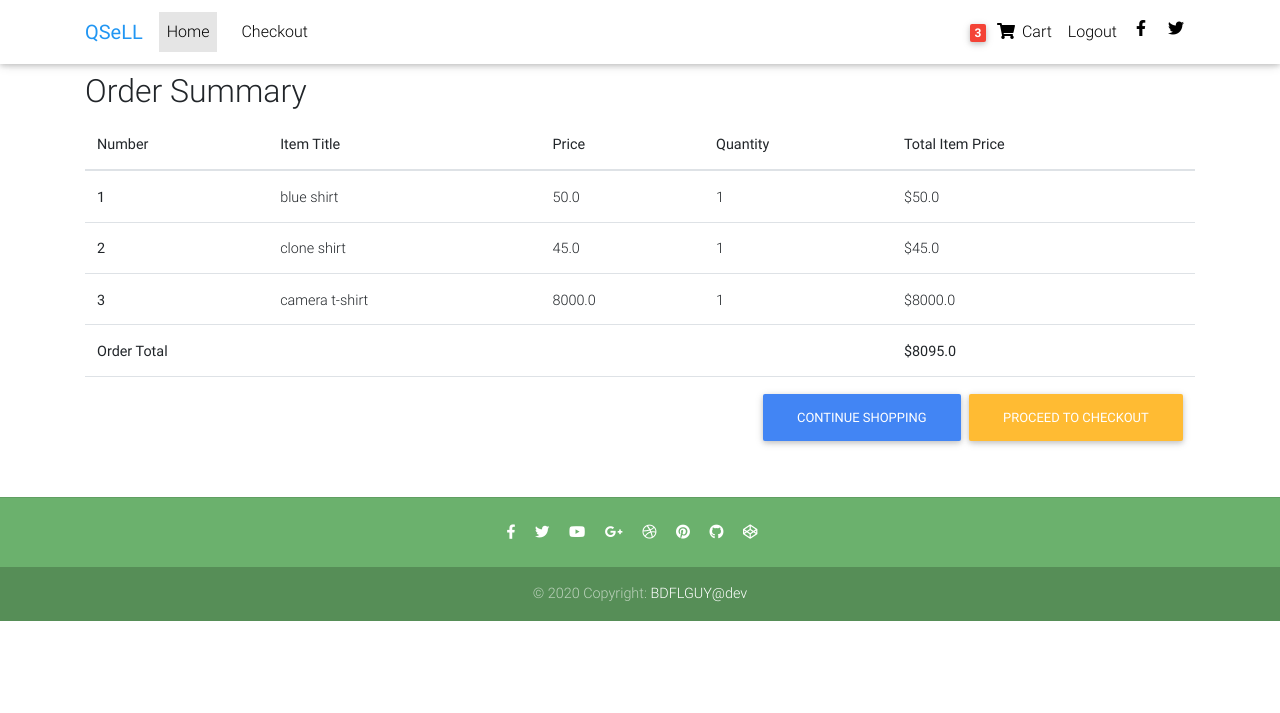
After one commit to chromosems/kibShop, a Django app: page /order-summary/ in a window 1280 px wide. The commit adds this page. Shown: the top 713 px of the page. Run offline with Django 3.2, Linux system fonts and the light colour scheme; a user stored in the database is signed in; data comes from the database, SQL or seed files in the repository; both versions use the stored data as it was after the commit; some libraries are stand-ins or nearby versions.

Commit message:
second push

```diff
--- a/products/models.py
+++ b/products/models.py
@@ -7,6 +7,7 @@ CATEGORY_CHOICES = (
     ('S', 'Shirt'),
     ('SW', 'Sport wear'),
     ('OW', 'Outwear'),
+    ('S', 'Security'),
 
 )
 
@@ -57,6 +58,20 @@ class OrderItem(models.Model):
     def __str__(self):
         return f"{self.quantity} of {self.item.title}"
 
+    def get_total_item_price(self):
+        return self.quantity * self.item.price
+
+    def get_total_discount_item_price(self):
+        return self.quantity * self.item.discount.price
+
+    def get_amount_saved(self):
+        return self.get_total_item_price() - self.get_total_discount_item_price()
+
+    def get_final_price(self):
+        if self.item.discount_price:
+            return self.get_total_discount_item_price()
+        return self.get_total_item_price()
+
 
 class Order(models.Model):
     user = models.ForeignKey(settings.AUTH_USER_MODEL, on_delete=models.CASCADE)
@@ -67,3 +82,9 @@ class Order(models.Model):
 
     def __str__(self):
         return self.user.username
+
+    def get_total(self):
+        total = 0
+        for order_item in self.items.all():
+            total += order_item.get_final_price()
+        return total
--- a/products/templates/base.html
+++ b/products/templates/base.html
@@ -1,4 +1,5 @@
 {% load static %}
+{% load cart_template_tags %}
 <html lang="en">
 
 <head>
@@ -43,21 +44,6 @@
         height: 100vh;
       }
     }
-
-
-
-
-
-
-
-
-
-
-
-
-
-
-
 
 
 
@@ -108,8 +94,8 @@
             <ul class="navbar-nav nav-flex-icons">
                 {% if request.user.is_authenticated %}
                 <li class="nav-item">
-                    <a class="nav-link waves-effect">
-                        <span class="badge red z-depth-1 mr-1"> 1 </span>
+                    <a href="{% url 'core:order-summary' %}" class="nav-link waves-effect">
+                        <span class="badge red z-depth-1 mr-1"> {{ request.user | cart_item_count }} </span>
                         <i class="fas fa-shopping-cart"></i>
                         <span class="clearfix d-none d-sm-inline-block"> Cart </span>
                     </a>
@@ -240,6 +226,14 @@
 
 
 
+
+
+
+
+
+
+
+
 </script>
 </body>
 
--- /dev/null
+++ b/products/templates/order_summary.html
@@ -0,0 +1,68 @@
+{% extends 'base.html' %}
+{% load static %}
+
+{% block content %}
+<div class="container">
+    <div class="table-responsive text-nowrap">
+        <h2>Order Summary</h2>
+
+        <table class="table">
+            <thead>
+            <tr>
+                <th scope="col">Number</th>
+                <th scope="col">Item Title</th>
+                <th scope="col">Price</th>
+                <th scope="col">Quantity</th>
+                <th scope="col">Total Item Price</th>
+            </tr>
+            </thead>
+            <tbody>
+            {% for order_item in object.items.all %}
+            <tr>
+                <th scope="row">{{ forloop.counter}}</th>
+                <td>{{ order_item.item.title }}</td>
+                <td>{{ order_item.item.price }}</td>
+                <td>{{ order_item.quantity }}</td>
+
+                <td>
+                    {% if order_item.discount_price %}
+                    ${{ order_item.get_total_discount_item_price }}
+                    <span class="badge badge-primary">(saving ${{ order_item.get_amount_saved}})</span>
+                    {% else %}
+                    ${{ order_item.get_total_item_price}}
+                    {% endif %}
+                </td>
+
+            </tr>
+            {% empty %}
+            <tr>
+                <td colspan="5">Your Cart is empty</td>
+            </tr>
+            <tr>
+                <td colspan="5">
+                    <a class="btn btn-primary float-right ml-2" href='/'>Continue Shopping</a>
+
+                </td>
+            </tr>
+            {% endfor %}
+            <tr>
+               {% if object.get_total %}
+            </tr>
+            <tr>
+                <td colspan="4"><b>Order Total</b></td>
+                <td><b>${{ object.get_total}}</b></td>
+            </tr>
+            <tr>
+                <td colspan="5">
+                    <a class="btn btn-warning float-right ml-2" href='/checkout/'>Proceed to Checkout</a>
+                    <a class="btn btn-primary float-right ml-2" href='/'>Continue Shopping</a>
+
+                </td>
+            </tr>
+            {% endif %}
+            </tbody>
+        </table>
+
+    </div>
+</div>
+{% endblock %}
--- a/products/templates/product.html
+++ b/products/templates/product.html
@@ -58,11 +58,11 @@
                     <!--                        </button>-->
 
                     <!--                    </form>-->
-                    <a  href="{{object.get_add_to_cart_url}}" class="btn btn-primary btn-md my-0 p" >Add to cart
+                    <a href="{{object.get_add_to_cart_url}}" class="btn btn-primary btn-md my-0 p">Add to cart
                         <i class="fas fa-shopping-cart ml-1"></i>
                     </a>
 
-                    <a  href="{{object.get_remove_from_cart_url}}" class="btn btn-danger btn-md my-0 p" >Remove from cart
+                    <a href="{{object.get_remove_from_cart_url}}" class="btn btn-danger btn-md my-0 p">Remove from cart
                     </a>
 
                 </div>
--- /dev/null
+++ b/products/templatetags/cart_template_tags.py
@@ -0,0 +1,13 @@
+from django import template
+from products.models import Order
+
+register = template.Library()
+
+
+@register.filter
+def cart_item_count(user):
+    if user.is_authenticated:
+        qs = Order.objects.filter(user=user, ordered=False)
+        if qs.exists():
+            return qs[0].items.count()
+        return 0
--- a/products/urls.py
+++ b/products/urls.py
@@ -5,6 +5,8 @@ from .views import (
     ItemDetailView,
     add_to_cart,
     remove_from_cart,
+    OrderSummaryView,
+    Checkout
 
 )
 
@@ -13,9 +15,11 @@ app_name = "core"
 urlpatterns = [
     path('', HomeView.as_view(), name="home"),
     path('accounts/', include('allauth.urls')),
+    path('order-summary/', OrderSummaryView.as_view(), name='order-summary'),
     path('product/<slug>/', ItemDetailView.as_view(), name="product"),
     path('add-to-cart/<slug>', add_to_cart, name="add-to-cart"),
     path('remove-from-cart/<slug>', remove_from_cart, name="remove-from-cart"),
+    path('checkout.html', Checkout, name="Checkout")
 
 ]
 if settings.DEBUG:
--- a/products/views.py
+++ b/products/views.py
@@ -1,6 +1,9 @@
 from django.contrib import messages
+from django.core.exceptions import ObjectDoesNotExist
+from django.contrib.auth.decorators import login_required
+from django.contrib.auth.mixins import LoginRequiredMixin
 from django.shortcuts import render, get_object_or_404
-from django.views.generic import ListView, DetailView
+from django.views.generic import ListView, DetailView, View
 from django.shortcuts import redirect
 from django.utils import timezone
 from .models import Item, OrderItem, Order
@@ -8,8 +11,28 @@ from .models import Item, OrderItem, Order
 
 # Create your views here.
 class HomeView(ListView):
+    paginate_by = 10
     model = Item
     template_name = "home.html"
+
+
+def Checkout(request):
+    return render(request, 'checkout.html', {})
+
+
+class OrderSummaryView(View):
+    def get(self, *args, **kwargs):
+
+        try:
+            order = Order.objects.get(user=self.request.user, ordered=False)
+            context = {
+                'object': order
+            }
+            return render(self.request, 'order_summary.html', context)
+
+        except ObjectDoesNotExist:
+            messages.error(self.request, "you do not have an active order")
+            return redirect("/")
 
 
 class ItemDetailView(DetailView):
@@ -17,6 +40,7 @@ class ItemDetailView(DetailView):
     template_name = "product.html"
 
 
+@login_required
 def add_to_cart(request, slug):
     item = get_object_or_404(Item, slug=slug)
     order_item, created = OrderItem.objects.get_or_create(item=item, user=request.user, ordered=False)
@@ -44,6 +68,7 @@ def add_to_cart(request, slug):
     return redirect("core:product", slug=slug)
 
 
+@login_required
 def remove_from_cart(request, slug):
     item = get_object_or_404(Item, slug=slug)
     order_qs = Order.objects.filter(user=request.user, ordered=False)
@@ -62,7 +87,7 @@ def remove_from_cart(request, slug):
 
             return redirect("core:product", slug=slug)
     else:
-        # add a message (user does not have an order
+        # add a message (user does not have an active order
         messages.info(request, "You do not have an active order")
 
         return redirect("core:product", slug=slug)
```
Also changed, not shown: products/templates/footer.html (added, +53 -0 lines), products/templates/home.html (+26 -19 lines), db.sqlite3. Lines whose indentation alone changed are shown as unchanged.
